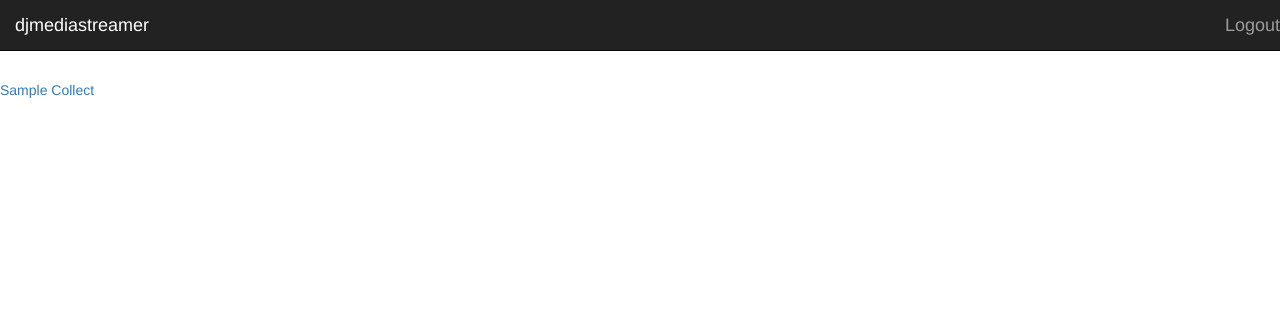
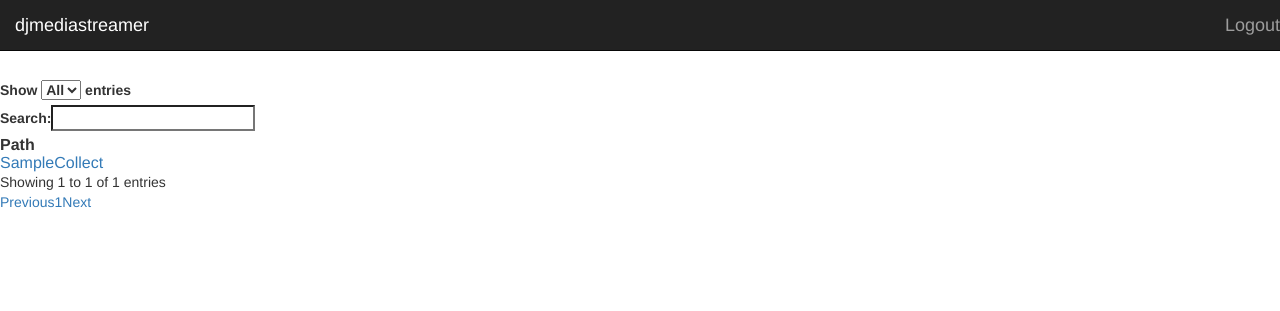
Before and after one commit to davidbt/djmediastreamer, a Django app: template djmediastreamer/templates/djmediastreamer/directories.html in a window 1280 px wide. Shown: the top 311 px of the page. Run offline with Django 3.2, Linux system fonts and the light colour scheme; the template is opened without the code that fills it: values that come from a table or form of the project are taken from there, others are empty; tables that the repository leaves empty hold one stand-in row (values such as "Sample post"); some libraries are stand-ins or nearby versions.

Commit message:
List directories in a table.

```diff
--- /dev/null
+++ b/djmediastreamer/static/djmediastreamer/js/directories.js
@@ -0,0 +1,5 @@
+$(document).ready(function(){
+  $('#directories').DataTable({
+    "lengthMenu": [[-1,  50, 10], ["All", 50, 10]]
+  });
+});
--- a/djmediastreamer/templates/djmediastreamer/directories.html
+++ b/djmediastreamer/templates/djmediastreamer/directories.html
@@ -1,9 +1,25 @@
 {% extends 'djmediastreamer/base.html' %}
+{% load static %}
+
+{% block extra_head %}
+  <script src='{% static "node_modules/datatables/media/js/jquery.dataTables.min.js" %}'></script>
+  <script src='{% static "djmediastreamer/js/directories.js" %}'></script>
+  <link href='{% static "node_modules/datatables/media/css/jquery.dataTables.min.css" %}' rel="stylesheet">
+{% endblock extra_head %}
 
 {% block content %}
-  {% for d in directories %}
-    <a href="{{ d.url }}">{{d.path}}</a>
-    <a href="{{ d.collect_url }}">Collect</a>
-    <br>
-  {% endfor %}
+  <table id="directories" class="display">
+    <thead>
+      <th>Path</th>
+      <th></th>
+    </thead>
+    <tbody>
+      {% for d in directories %}
+      <tr>
+        <td><a href="{{ d.url }}">{{d.path}}</a></td>
+        <td><a href="{{ d.collect_url }}">Collect</a></td>
+      </tr>
+      {% endfor %}
+</tbody>
+</table>
 {% endblock content %}
```
